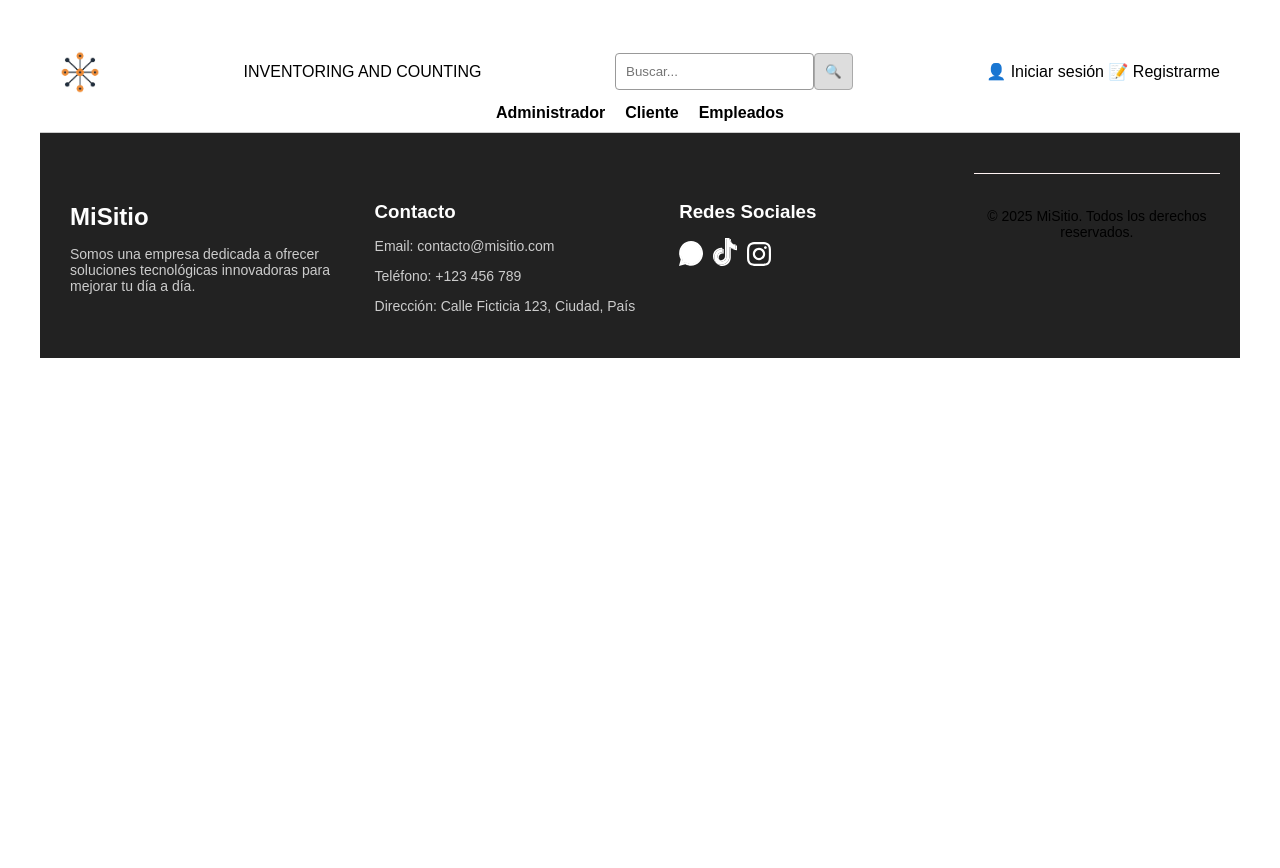
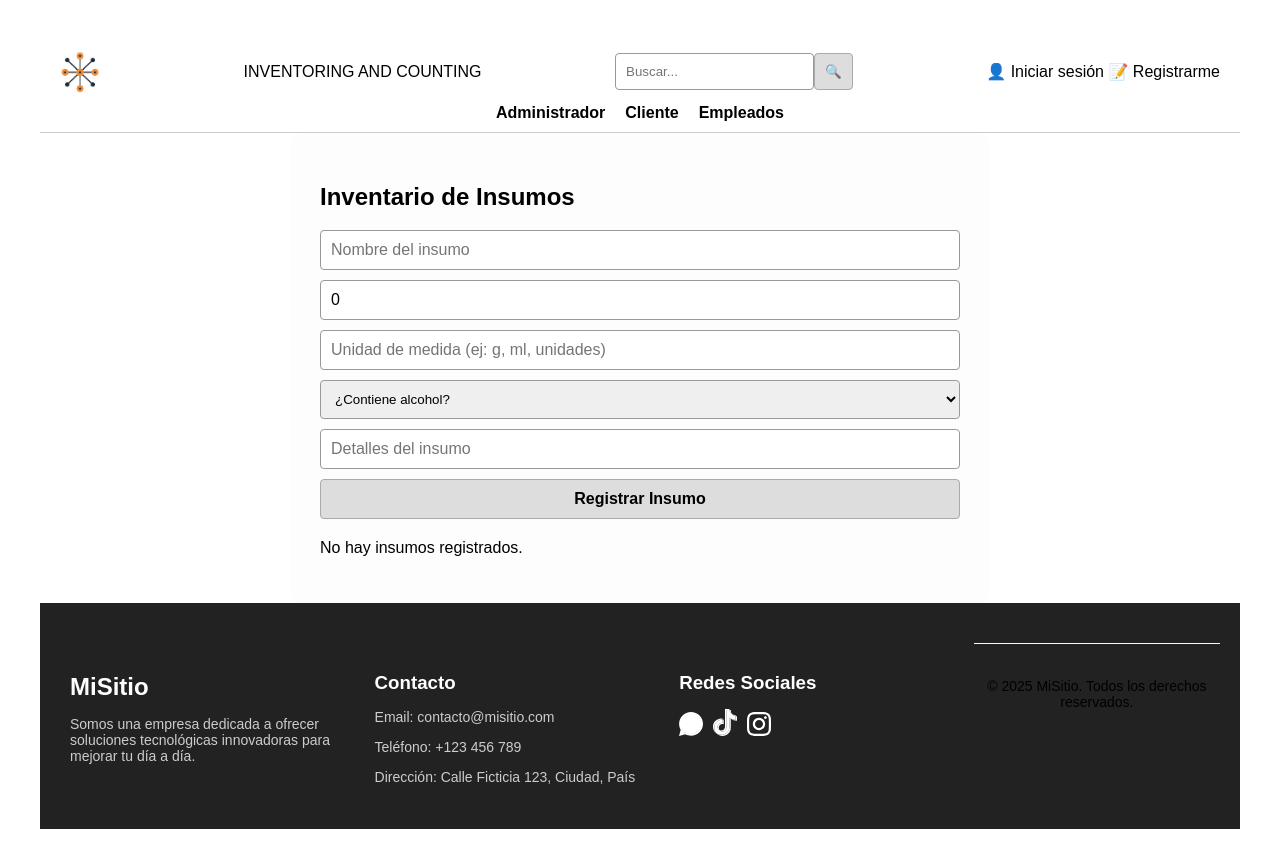
Before and after one commit to Santibe03/Maquetado, a React (Vite) app: page /inventario in a window 1280 px wide. Before the commit the page ends 800 px from the top, so only its background shows below. Built offline with nearby package versions, Linux system fonts and the light colour scheme.

Commit message:
inventario Primera version

```diff
--- /dev/null
+++ b/src/Styles/admi/Insumos.css
@@ -0,0 +1,29 @@
+.inventario-container {
+  max-width: 700px;
+  margin: auto;
+  padding: 30px;
+  background: #fdfdfd;
+  border-radius: 12px;
+}
+
+.form-insumo {
+  display: flex;
+  gap: 10px;
+  margin-bottom: 20px;
+}
+
+.form-insumo input, .form-insumo button {
+  padding: 10px;
+  font-size: 16px;
+}
+
+table {
+  width: 100%;
+  border-collapse: collapse;
+}
+
+table th, table td {
+  padding: 12px;
+  border: 1px solid #ddd;
+  text-align: left;
+}
--- a/src/components/Empleados/Empleados.jsx
+++ b/src/components/Empleados/Empleados.jsx
@@ -41,6 +41,9 @@ export const Empleados = () => {
         <li className="menu-vertical-item">
           <Link to="/ContactarAdministrador" className="menu-vertical-button">Contactar con el administrador</Link>
         </li>
+        <li className="menu-vertical-item">
+          <Link to="/verinsumo" className="menu-vertical-button">Inventario de insumos</Link>
+        </li>
       </ul>
     </nav>
     </div>
--- /dev/null
+++ b/src/components/Empleados/VerInsumo.jsx
@@ -0,0 +1,44 @@
+import React from 'react';
+import { useInsumos } from '../../context/InsumoContext';
+import './../../Styles/admi/Insumos.css';
+
+const VerInsumo = () => {
+  const { insumos } = useInsumos();
+
+  return (
+    <div className="inventario-container">
+      <h2>Inventario Disponible</h2>
+
+      {insumos.length === 0 ? (
+        <p>No hay insumos registrados.</p>
+      ) : (
+        <table>
+          <thead>
+            <tr>
+              <th>Nombre</th>
+              <th>Cantidad</th>
+              <th>Unidad</th>
+              <th>Alcohol</th>
+              <th>Detalles</th>
+              <th>Fecha de Ingreso</th>
+            </tr>
+          </thead>
+          <tbody>
+            {insumos.map((insumo) => (
+              <tr key={insumo.id}>
+                <td>{insumo.nombre}</td>
+                <td>{insumo.cantidad}</td>
+                <td>{insumo.unidadMedida}</td>
+                <td>{insumo.contieneAlcohol}</td>
+                <td>{insumo.detalles}</td>
+                <td>{insumo.fechaIngreso}</td>
+              </tr>
+            ))}
+          </tbody>
+        </table>
+      )}
+    </div>
+  );
+};
+
+export default VerInsumo;
--- a/src/components/administrador/Administrador.jsx
+++ b/src/components/administrador/Administrador.jsx
@@ -29,7 +29,7 @@ export const Administrador = () => {
                 <ul className="menu-vertical-list">
                     <li className="menu-vertical-item">
 
-                        <Link to="/adminiingresoinsumo" className="menu-vertical-button">Agregar Insumos </Link>
+                        <Link to="/inventario"className="menu-vertical-button">Inventario de Insumos </Link>
                     </li>
                     <li className="menu-vertical-item">
                         <Link to="/consultarpedido" className="menu-vertical-button">Eliminar Insumo</Link>
--- /dev/null
+++ b/src/components/administrador/InventarioInsumos.jsx
@@ -0,0 +1,117 @@
+import React, { useState } from 'react';
+import { useInsumos } from '../../context/InsumoContext';
+import './../../Styles/admi/Insumos.css';
+
+const InventarioInsumos = () => {
+  const { insumos, agregarInsumo } = useInsumos();
+
+  const [nuevoInsumo, setNuevoInsumo] = useState({
+    nombre: '',
+    cantidad: 0,
+    unidadMedida: '',
+    contieneAlcohol: false,
+    detalles: '',
+  });
+
+  const handleAgregar = (e) => {
+    e.preventDefault();
+    if (!nuevoInsumo.nombre || nuevoInsumo.cantidad <= 0 || !nuevoInsumo.unidadMedida) return;
+    agregarInsumo({
+      ...nuevoInsumo,
+      cantidad: parseFloat(nuevoInsumo.cantidad),
+    });
+    setNuevoInsumo({
+      nombre: '',
+      cantidad: 0,
+      unidadMedida: '',
+      contieneAlcohol: false,
+      detalles: '',
+    });
+  };
+
+  return (
+    <div className="inventario-container">
+      <h2>Inventario de Insumos</h2>
+
+      <form className="form-insumo" onSubmit={handleAgregar}>
+        <input
+          type="text"
+          placeholder="Nombre del insumo"
+          value={nuevoInsumo.nombre}
+          onChange={(e) => setNuevoInsumo({ ...nuevoInsumo, nombre: e.target.value })}
+          required
+        />
+        <input
+          type="number"
+          placeholder="Cantidad"
+          value={nuevoInsumo.cantidad}
+          min="0"
+          step="any"
+          onChange={(e) => setNuevoInsumo({ ...nuevoInsumo, cantidad: e.target.value })}
+          required
+        />
+        <input
+          type="text"
+          placeholder="Unidad de medida (ej: g, ml, unidades)"
+          value={nuevoInsumo.unidadMedida}
+          onChange={(e) => setNuevoInsumo({ ...nuevoInsumo, unidadMedida: e.target.value })}
+          required
+        />
+        <select
+  value={nuevoInsumo.contieneAlcohol}
+  onChange={(e) =>
+    setNuevoInsumo({
+      ...nuevoInsumo,
+      contieneAlcohol: e.target.value,
+    })
+  }
+  required
+>
+  <option value="">¿Contiene alcohol?</option>
+  <option value="sí">Sí</option>
+  <option value="no">No</option>
+  <option value="no_aplica">No aplica</option>
+</select>
+
+        <input
+          type="text"
+          placeholder="Detalles del insumo"
+          value={nuevoInsumo.detalles}
+          onChange={(e) => setNuevoInsumo({ ...nuevoInsumo, detalles: e.target.value })}
+        />
+        <button type="submit">Registrar Insumo</button>
+      </form>
+
+      {insumos.length === 0 ? (
+        <p>No hay insumos registrados.</p>
+      ) : (
+        <table>
+          <thead>
+            <tr>
+              <th>Nombre</th>
+              <th>Cantidad</th>
+              <th>Unidad</th>
+              <th>Alcohol</th>
+              <th>Detalles</th>
+              <th>Fecha de Ingreso</th>
+            </tr>
+          </thead>
+          <tbody>
+            {insumos.map((insumo) => (
+              <tr key={insumo.id}>
+                <td>{insumo.nombre}</td>
+                <td>{insumo.cantidad}</td>
+                <td>{insumo.unidadMedida}</td>
+                <td>{insumo.contieneAlcohol}</td>
+                <td>{insumo.detalles}</td>
+                <td>{insumo.fechaIngreso}</td>
+              </tr>
+            ))}
+          </tbody>
+        </table>
+      )}
+    </div>
+  );
+};
+
+export default InventarioInsumos;
--- /dev/null
+++ b/src/context/InsumoContext.jsx
@@ -0,0 +1,51 @@
+import { createContext, useContext, useState, useEffect } from 'react';
+
+const InsumoContext = createContext();
+
+export const InsumoProvider = ({ children }) => {
+  const [insumos, setInsumos] = useState(() => {
+    const guardado = localStorage.getItem('insumos');
+    return guardado ? JSON.parse(guardado) : [];
+  });
+
+  useEffect(() => {
+    localStorage.setItem('insumos', JSON.stringify(insumos));
+  }, [insumos]);
+
+const agregarInsumo = (nuevo) => {
+  const yaExiste = insumos.find(i => i.nombre.toLowerCase() === nuevo.nombre.toLowerCase());
+
+  if (yaExiste) {
+    // Solo se aumenta la cantidad, no se modifican los demás campos
+    const actualizados = insumos.map(i =>
+      i.nombre.toLowerCase() === nuevo.nombre.toLowerCase()
+        ? { ...i, cantidad: i.cantidad + nuevo.cantidad }
+        : i
+    );
+    setInsumos(actualizados);
+  } else {
+    const insumoConFecha = {
+      ...nuevo,
+      id: Date.now(),
+      fechaIngreso: new Date().toISOString().split('T')[0],
+    };
+    setInsumos([...insumos, insumoConFecha]);
+  }
+};
+
+
+
+  const aumentarCantidad = (id, cantidadExtra) => {
+    setInsumos(insumos.map(i =>
+      i.id === id ? { ...i, cantidad: i.cantidad + cantidadExtra } : i
+    ));
+  };
+
+  return (
+    <InsumoContext.Provider value={{ insumos, agregarInsumo, aumentarCantidad }}>
+      {children}
+    </InsumoContext.Provider>
+  );
+};
+
+export const useInsumos = () => useContext(InsumoContext);
--- a/src/main.jsx
+++ b/src/main.jsx
@@ -5,6 +5,9 @@ import { BrowserRouter, Routes, Route } from 'react-router-dom'
 // CONTEXTOS
 import { PedidoProvider } from './context/PedidoContext'
 import { ReservaProvider } from './context/ReservaContext'
+import { InsumoProvider } from './context/InsumoContext';
+
+
 
 // componentes...
 import Header from './components/Header'
@@ -23,7 +26,6 @@ import ContactarEmpresa from './components/Cliente/ContactarEmpresa.jsx'
 import Productos from './components/Productos'
 import ContactarAdministrador from './components/Empleados/ContactarAdministrador.jsx'
 import EliminarInsumo from './components/administrador/EliminarInsumo'
-import VerInsumo from './components/administrador/VerInsumo'
 import CrearCuenta from './components/administrador/CrearCuenta'
 import AdministrarCuentas from './components/administrador/AdministrarCuentas'
 import BuzonSugerencias from './components/administrador/BuzonSugerencias'
@@ -32,11 +34,14 @@ import ReservaSencilla from './components/Cliente/ReservaSencilla';
 import HistorialReservas from './components/Cliente/HistorialReservas';
 import GestionarPedidos from './components/Empleados/GestionarPedidos';
 import GestionarReservas from './components/Empleados/GestionarReservas';
+import InventarioInsumos from './components/administrador/InventarioInsumos';
+import VerInsumo from './components/Empleados/VerInsumo';
 
 
 createRoot(document.getElementById('root')).render(
   <StrictMode>
     <PedidoProvider>
+      <InsumoProvider>
       <ReservaProvider>
       <Header />
       <BrowserRouter>
@@ -56,7 +61,6 @@ createRoot(document.getElementById('root')).render(
           <Route path="/productos" element={<Productos />} />
           <Route path="/ContactarAdministrador" element={<ContactarAdministrador />} />
           <Route path="/eliminarinsumo" element={<EliminarInsumo />} />
-          <Route path="/verinsumo" element={<VerInsumo />} />
           <Route path="/crearcuenta" element={<CrearCuenta />} />
           <Route path="/administrarcuentas" element={<AdministrarCuentas />} />
           <Route path="/buzonsugerencias" element={<BuzonSugerencias />} />
@@ -65,10 +69,13 @@ createRoot(document.getElementById('root')).render(
           <Route path="/historialreservas" element={<HistorialReservas />} />
           <Route path="/gestionarpedidos" element={<GestionarPedidos />} />
           <Route path="/gestionareservas" element={<GestionarReservas />} />
+          <Route path="/inventario" element={<InventarioInsumos />} />
+          <Route path="/verinsumo" element={<VerInsumo />} />
         </Routes>
       </BrowserRouter>
       <Footer />
       </ReservaProvider>
+      </InsumoProvider>
     </PedidoProvider>
   </StrictMode>
 )
```
